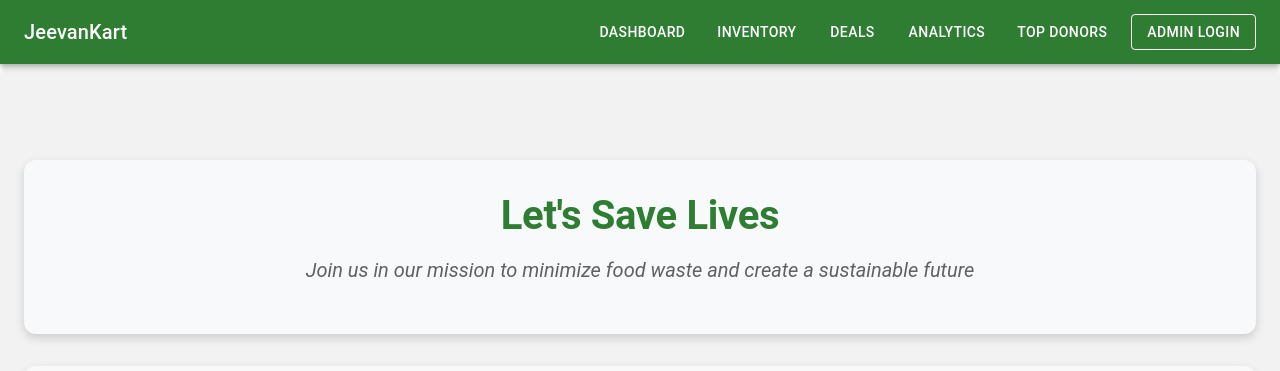
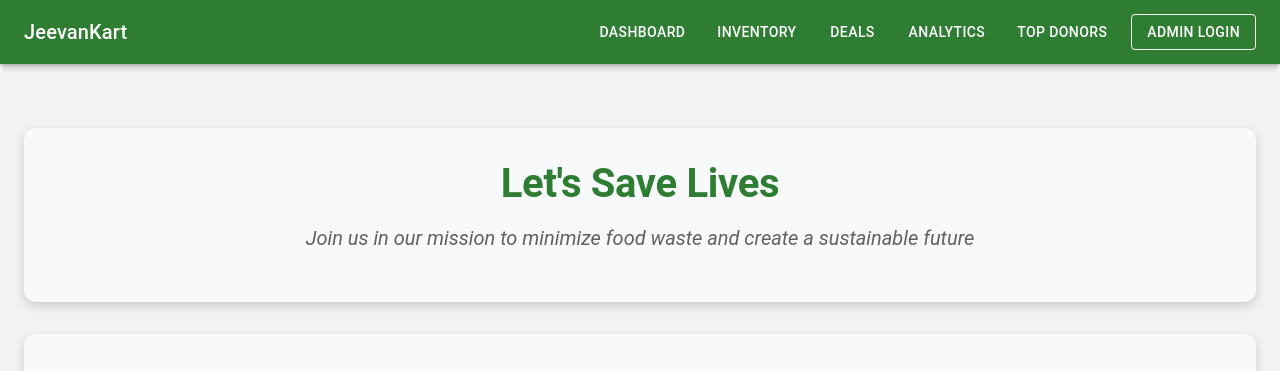
Before and after one commit to Vrajesh-Sharma/JeevanKart, a React (Create React App) app in the folder frontend/: page / in a window 1280 px wide. Shown: the top 371 px of the page. Built offline with nearby package versions, Linux system fonts and the light colour scheme; no server answers; the database is empty.

Commit message:
Update Home.js

```diff
--- a/frontend/src/pages/Home.js
+++ b/frontend/src/pages/Home.js
@@ -23,7 +23,7 @@ const Home = () => {
     }}>
       <Box
         sx={{
-          mt: 8,
+          mt: 4,
           mb: 4,
           textAlign: 'center',
           padding: 4,
```
